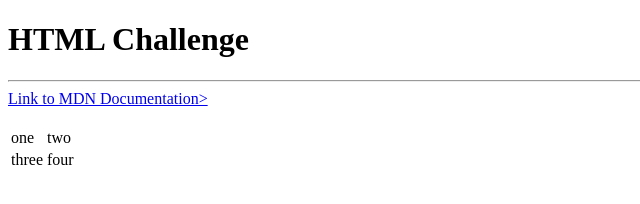
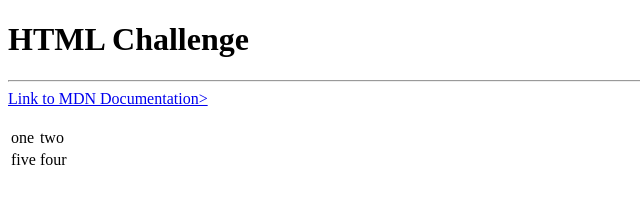
Before and after one commit to kgmmurugesh/cv, a plain HTML site: page index.html in a window 1280 px wide. Shown: the full height of the page, 0-640 px from the left. Drawn offline with Linux system fonts and the light colour scheme.

Commit message:
Update index.html

```diff
--- a/index.html
+++ b/index.html
@@ -23,7 +23,7 @@
     </tr>
 
     <tr>
-        <td>three</td>
+        <td>five</td>
         <td>four</td>
     </tr>
 
```
